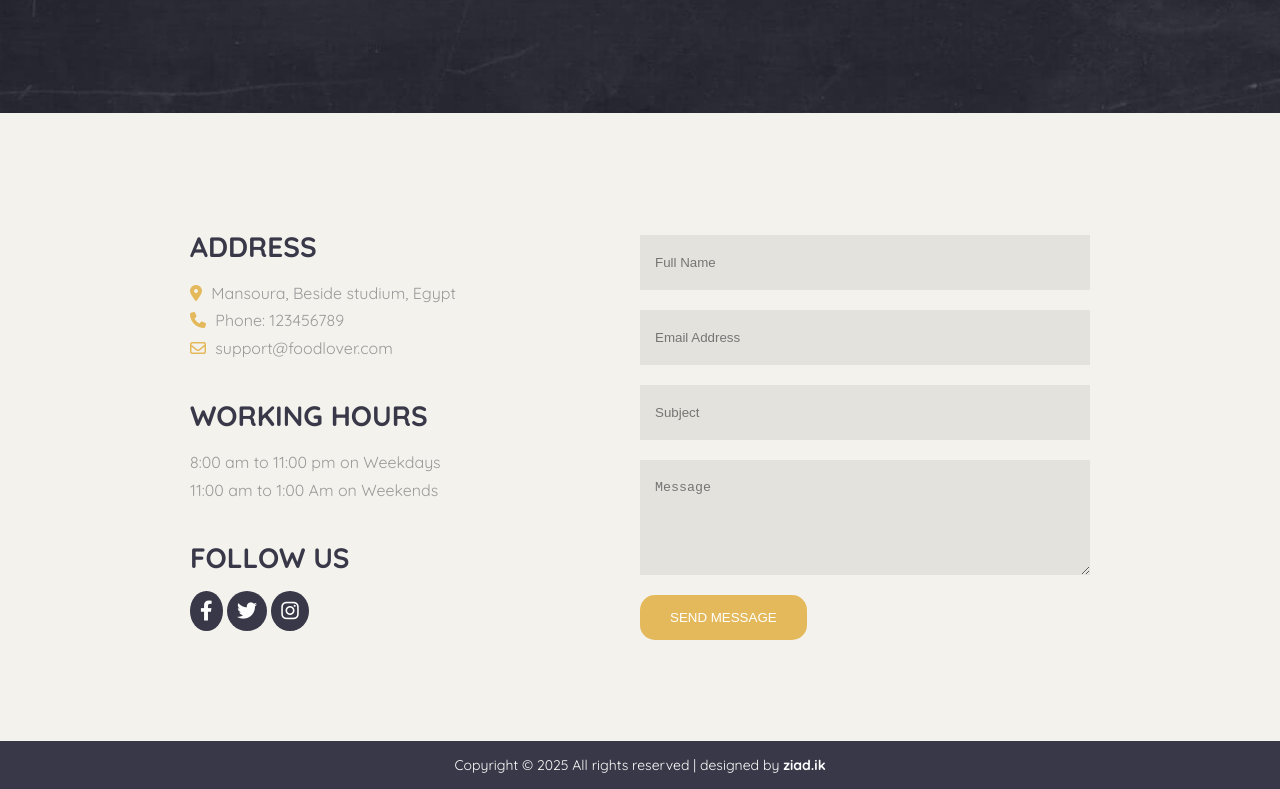
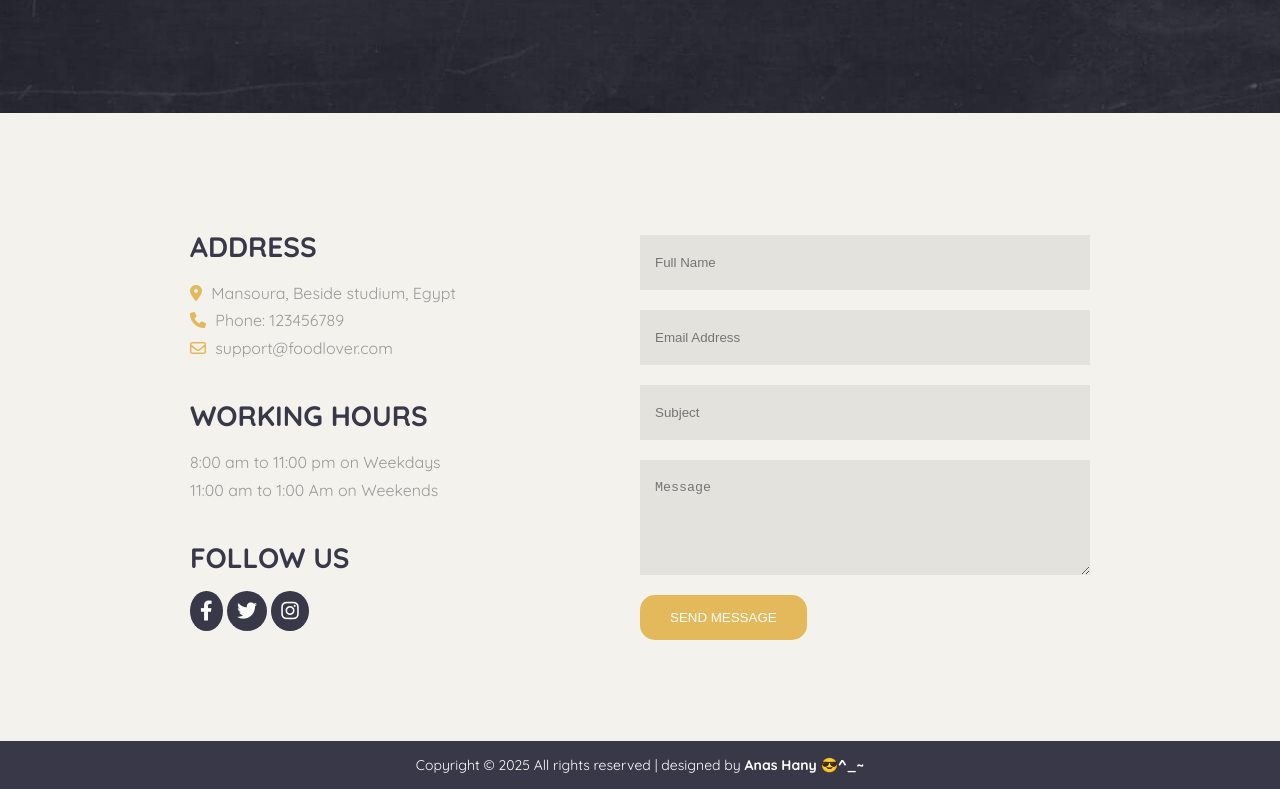
Before and after one commit to anashany702-Ghost/Restaurant, a plain HTML site: page index.html in a window 1280 px wide. Shown: the part 4299-5088 px from the top of the page. Drawn offline with Linux system fonts and the light colour scheme.

Commit message:
Add files via upload

```diff
--- a/index.html
+++ b/index.html
@@ -290,7 +290,7 @@
 
     <footer id="footer">
         <p>Copyright &copy; 2025 All rights reserved | designed by <b>
-                <a href="https://github.com/" target="_blank"> ziad.ik </a> </b></p>
+                <a href="https://github.com/" target="_blank"> Anas Hany 😎^_~ </a> </b></p>
     </footer>
 
 </body>
```
